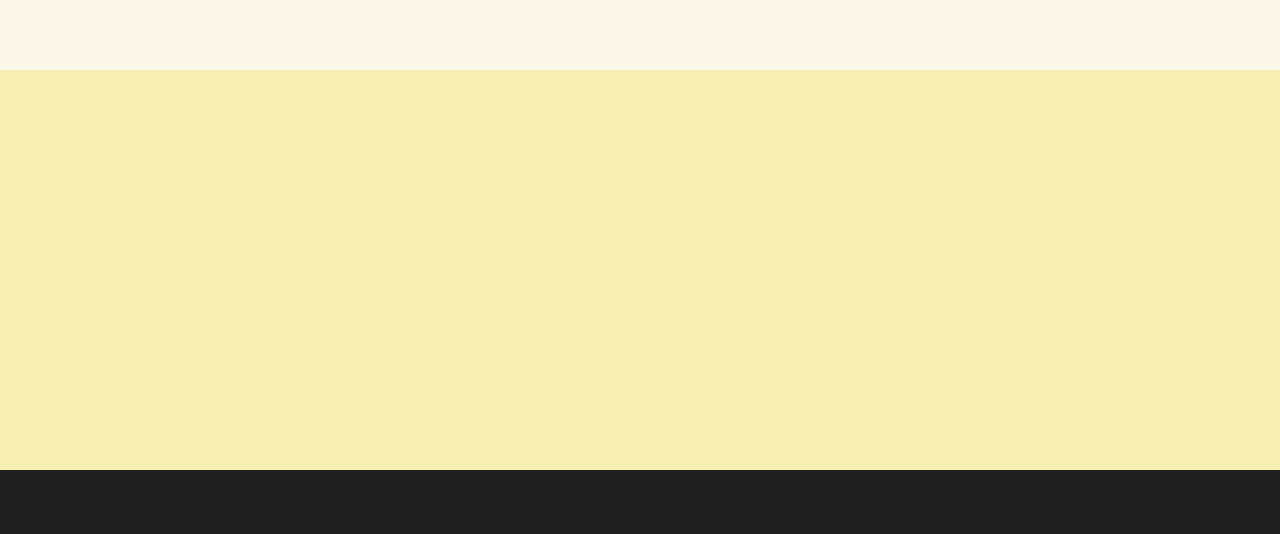
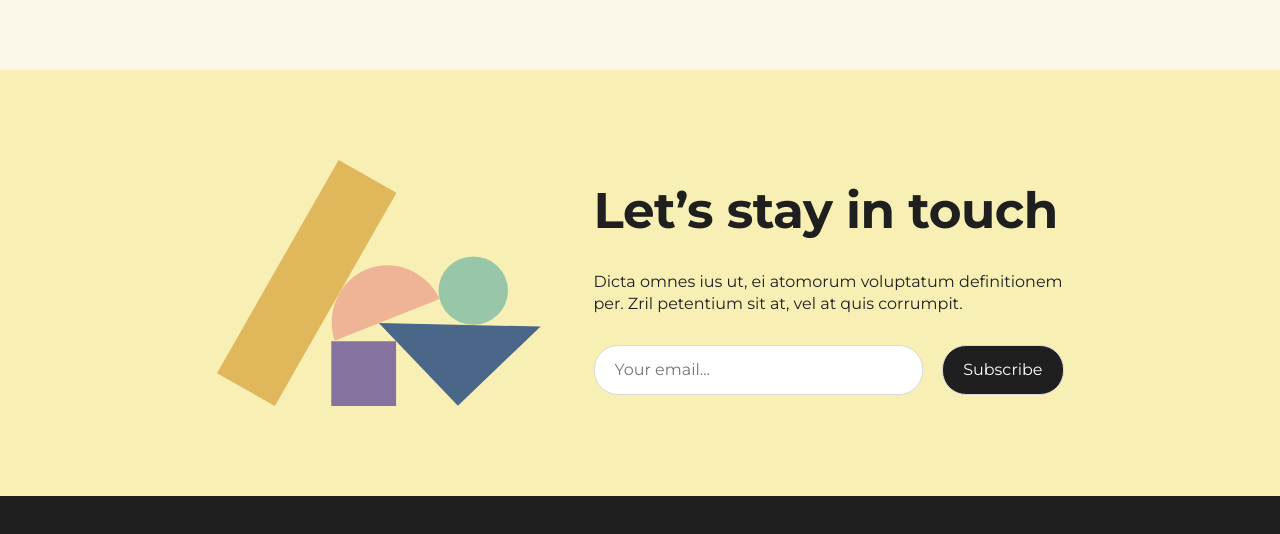
Before and after one commit to Jherit/LittleLoft, a website: page index.html in a window 1280 px wide. Shown: the part 4121-4655 px from the top of the page. Drawn offline with Linux system fonts and the light colour scheme.

Commit message:
Subscribe form and styles

```diff
--- a/app/src/styles/modules/_content.css
+++ b/app/src/styles/modules/_content.css
@@ -56,7 +56,7 @@
   }
 }
 
-.secondary {
+.secondary, .contact {
   background-color: $lightYellow;
   padding:90px 20px;
 
@@ -82,7 +82,54 @@
 
 .contact {
   background-color: $brightYellow;
-  min-height: 400px;
+
+  &__frame {
+    max-width: 900px;
+    justify-content: space-around;
+  }
+
+  &__textframe {
+    form {
+      display: flex;
+      justify-content: space-between;
+
+      label {
+        border: 0;
+        clip: rect(0 0 0 0);
+        height: 1px;
+        margin: -1px;
+        overflow: hidden;
+        padding: 0;
+        position: absolute;
+        width: 1px;
+      }
+
+      input{
+        border-radius: 24px;
+        padding:14px 20px 15px;
+        border:1px solid #dadada;
+        background-color: #fff;
+
+        &[type=email] {
+          width:70%;
+          color:#333;
+        }
+
+        &[type=submit] {
+          background-color: #1f1f1f;
+          color:#fff;
+          text-align: center;
+          cursor:pointer;
+        }
+      }
+    }
+  }
+
+  &__image {
+    width: 36%;
+    margin:0px 0px;
+  }
+
 }
 
 .footer {
--- a/app/src/styles/modules/_typography.css
+++ b/app/src/styles/modules/_typography.css
@@ -29,6 +29,11 @@ p {
   margin: 0px 0px 30px;
 }
 
+input {
+  font-family: 'Montserrat', Helvetica, Arial, sans-serif;
+  font-size:16px;
+}
+
 /** portrait ipad **/
 @media (max-width: 768px) {
   h1,
--- a/index.html
+++ b/index.html
@@ -6,6 +6,7 @@
     <meta name="viewport" content="width=device-width, initial-scale=1.0">
     <title>Little Loft - John Heritage</title>
     <link rel="stylesheet" href="./app/dist/styles/styles.css">
+
 </head>
 <body>
     <header class="header">
@@ -89,10 +90,23 @@
         </div>
     </section>
     <section class="contact">
-        <!-- Our Story content goes here -->
+        <div class="contact__frame">
+            <img class="contact__image" src="./app/dist/images/wood-blocks.svg" alt="Wooden Blocks" lazyload="lazy" width="307" height="233">
+            <div class="contact__textframe">
+                <h2>Let’s stay in touch</h2>
+                <p>Dicta omnes ius ut, ei atomorum voluptatum definitionem per. Zril petentium sit at, vel at quis corrumpit.</p>
+                <form id="subscribeform">
+                    <label for="email">Enter your email:</label>
+                    <input type="email" id="email" name="email" placeholder="Your email... " aria-label="email" required>
+                    <input type="submit" value="Subscribe">
+                </form>
+            </div>
+        </div>
     </section>
     <footer class="footer">
         <!-- Footer content goes here -->
     </footer>
+
+    <script src="./app/dist/scripts/litttleLoft.js"></script>
 </body>
 </html>
```
Also changed, not shown: app/dist/images/wood-blocks.svg (renamed from app/dist/images/Wood Blocks Icon.svg), app/dist/scripts/litttleLoft.js (added), app/dist/styles/styles.css.
